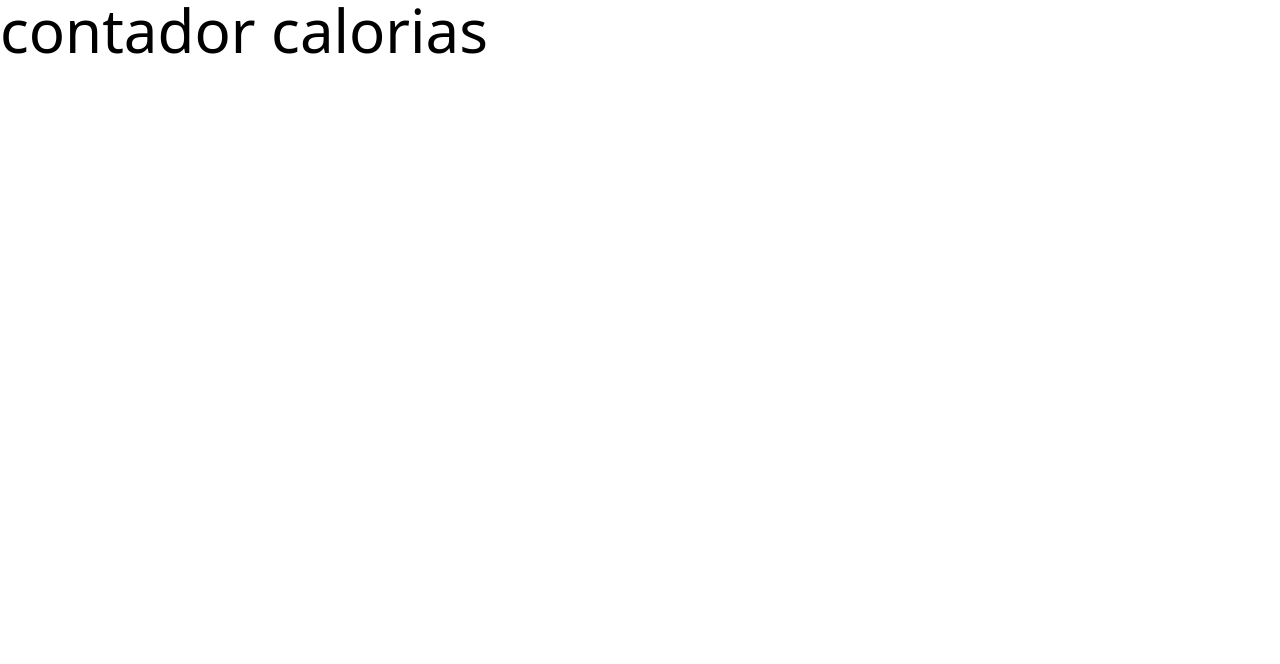
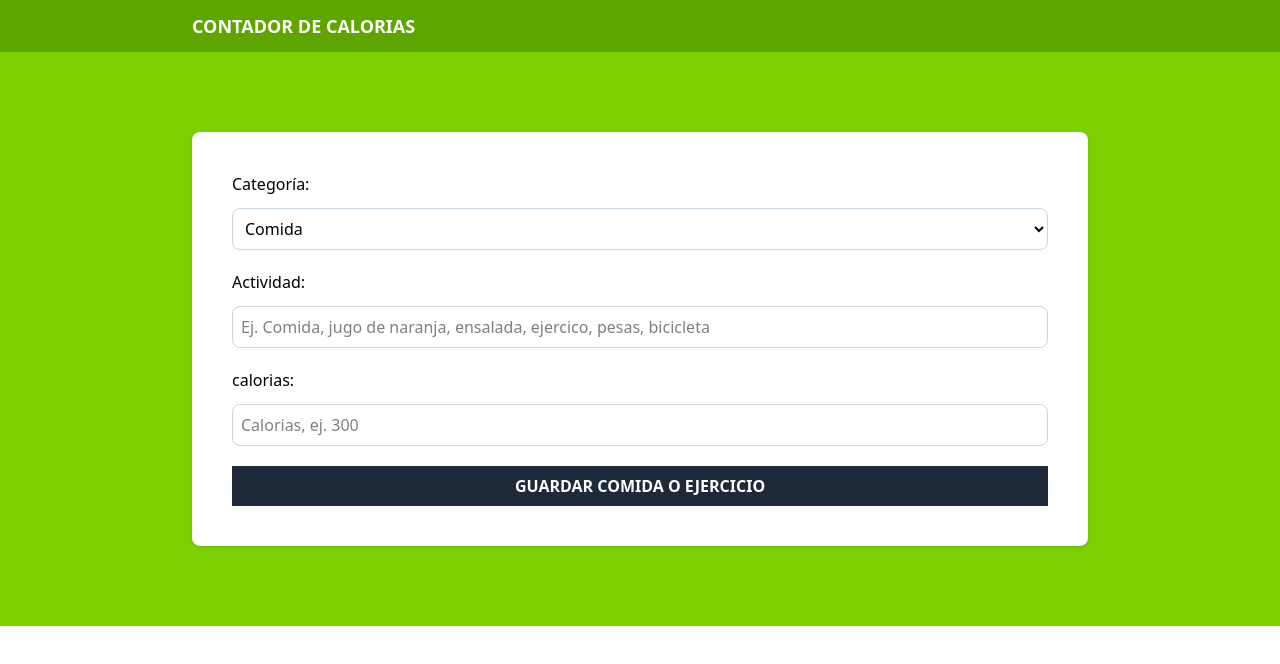
Before and after one commit to Guitaq1199/contador-calorias, a React (Vite) app: page / in a window 1280 px wide. Shown: the top 664 px of the page. Built offline with nearby package versions, Linux system fonts and the light colour scheme.

Commit message:
add form

```diff
--- a/index.html
+++ b/index.html
@@ -4,7 +4,7 @@
     <meta charset="UTF-8" />
     <link rel="icon" type="image/svg+xml" href="/favicon.svg" />
     <meta name="viewport" content="width=device-width, initial-scale=1.0" />
-    <title>contador-calorias</title>
+    <title>Contador de calorías</title>
   </head>
   <body>
     <div id="root"></div>
--- a/src/App.tsx
+++ b/src/App.tsx
@@ -1,10 +1,23 @@
-
+import Form from "./components/Form"
 
 function App() {
 
   return (
     <>
-      <h1 className="text-6xl ">contador calorias</h1>
+      <header className="bg-lime-600 py-3">
+        <div className="max-w-4xl mx-auto flex justify-between">
+          <h1 className="text-center text-lg font-bold text-white uppercase">
+            Contador de Calorias
+          </h1>
+
+        </div>
+      </header>
+      <section className="bg-lime-500 py-20 px-5">
+        <div className="max-w-4xl mx-auto">
+          <Form />
+
+        </div>
+      </section>
     </>
   )
 }
--- /dev/null
+++ b/src/components/Form.tsx
@@ -0,0 +1,44 @@
+import { categories } from "../data/categories"
+export default function Form() {
+  return (
+        <form className="space-y-5 bg-white shadow p-10 rounded-lg">
+            <div className="grid grid-cols-1 gap-3">
+                <label htmlFor="categorie">Categoría: </label>
+                <select className="border border-slate-300 p-2 rounded-lg w-full bg-white"
+                 id="cateogy">
+                    {categories.map(category => (
+                        <option
+                            key={category.id}
+                            value={category.id}>
+                            {category.name}
+                        </option>
+                    ))}
+
+                </select>
+            </div>
+            <div className="grid grid-cols-1 gap-3">
+                 <label htmlFor="activitie">Actividad: </label>
+                 <input
+                    type="text"
+                    id="activity"
+                    className="border border-slate-300 p-2 rounded-lg"
+                    placeholder="Ej. Comida, jugo de naranja, ensalada, ejercico, pesas, bicicleta"
+                 />
+            </div>
+            <div className="grid grid-cols-1 gap-3">
+                 <label htmlFor="calories">calorias: </label>
+                 <input
+                    type="number"
+                    id="calories"
+                    className="border border-slate-300 p-2 rounded-lg"
+                    placeholder="Calorias, ej. 300"
+                 />
+            </div>
+            <input
+                type="submit"
+                className="bg-gray-800 hover:bg-gray-900 w-full p-2 font-bold uppercase text-white cursor-pointer"
+                value="Guardar comida o ejercicio"
+            />
+        </form>
+  )
+}
--- /dev/null
+++ b/src/data/categories.ts
@@ -0,0 +1,6 @@
+import type { Category } from "../types";
+export const categories : Category[]= [
+
+    { id: 1, name: "Comida"},
+    { id: 2, name: "Ejercicio"},
+  ]
--- /dev/null
+++ b/src/types/index.ts
@@ -0,0 +1,5 @@
+
+export type Category = {
+    id: number;
+    name: string;
+}
```
